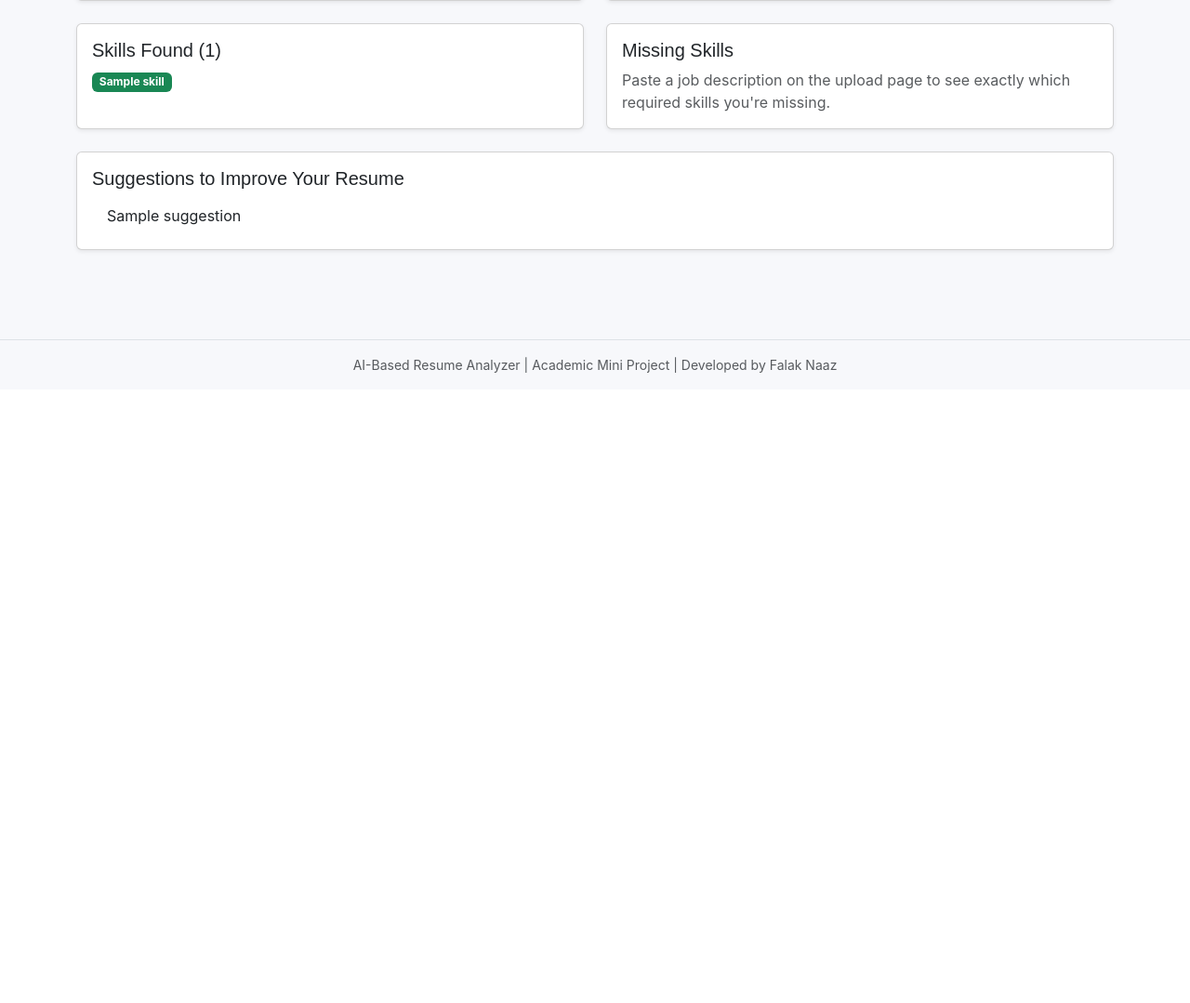
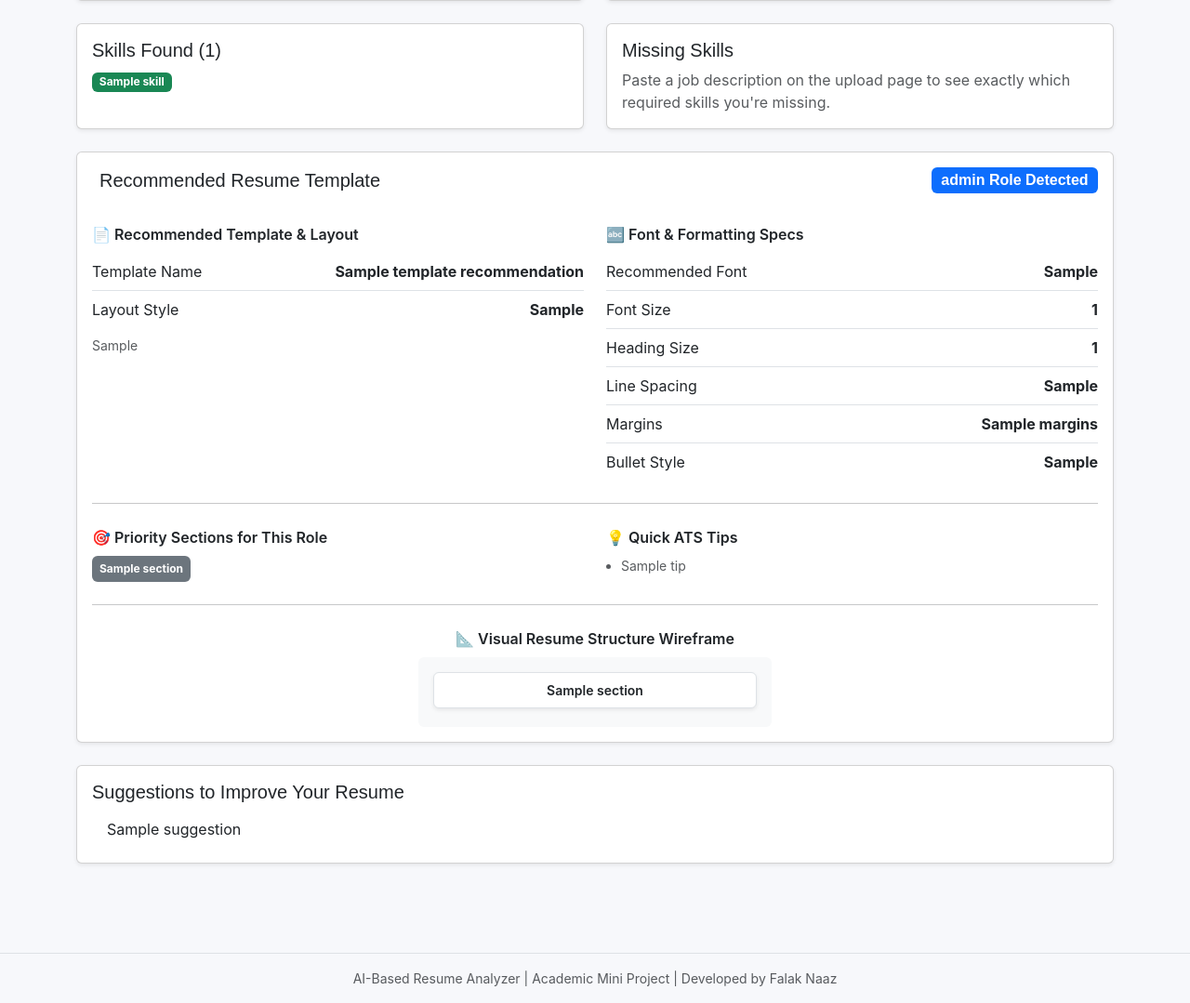
Before and after one commit to falaknaaz12/AI-Based-Resume-Analyzer, a Flask app: template templates/result.html in a window 1280 px wide. Shown: the part 901-1980 px from the top of the page at 93% size. Before the commit the page ends 1302 px from the top, so only its background shows below. Run offline with Flask 3, Linux system fonts and the light colour scheme; the template is opened without the code that fills it: most values are stand-ins (such as "Sample title", 1, 10 or a date in 2020); some libraries are stand-ins or nearby versions.

Commit message:
Added template recommendation feature

```diff
--- a/app.py
+++ b/app.py
@@ -20,7 +20,7 @@ from werkzeug.utils import secure_filename
 
 from utils.parser import extract_text, allowed_file
 from utils.extractor import parse_resume
-from utils.analyzer import analyze_resume
+from utils.analyzer import analyze_resume, recommend_resume_template
 from utils.matcher import match_resume_to_job, compute_final_ats_score
 
 BASE_DIR = os.path.abspath(os.path.dirname(__file__))
@@ -95,6 +95,7 @@ def upload():
 
         resume_data = parse_resume(raw_text)
         analysis = analyze_resume(resume_data)
+        template_recommendation = recommend_resume_template(resume_data, job_description)
 
         job_match_result = None
         if job_description and len(job_description.split()) >= 5:
@@ -110,6 +111,7 @@ def upload():
             "analyzed_at": datetime.now().strftime("%d %b %Y, %I:%M %p"),
             "resume_data": resume_data,
             "analysis": analysis,
+            "template_recommendation": template_recommendation,
             "job_match_result": job_match_result,
             "final_score": final_score,
             "score_breakdown": score_breakdown,
--- a/templates/result.html
+++ b/templates/result.html
@@ -1,4 +1,3 @@
-<!-- templates/result.html -->
 {% extends "base.html" %}
 {% block title %}Analysis Result - AI-Based Resume Analyzer{% endblock %}
 
@@ -232,6 +231,100 @@
     </div>
     {% endif %}
 
+    <!-- RECOMMENDED RESUME TEMPLATE & WIREFRAME (NEW FEATURE) -->
+    {% if template_recommendation %}
+    <div class="card shadow-sm mb-4">
+        <div class="card-body">
+            <h5 class="card-title d-flex justify-content-between align-items-center">
+                <span><i class="bi bi-easel-fill text-primary me-2"></i>Recommended Resume Template</span>
+                <span class="badge bg-primary fs-6">{{ template_recommendation.detected_role }} Role Detected</span>
+            </h5>
+
+            <div class="row g-4 mt-1">
+                <!-- Template & Layout -->
+                <div class="col-md-6">
+                    <p class="fw-semibold mb-2">📄 Recommended Template &amp; Layout</p>
+                    <ul class="list-group list-group-flush mb-0">
+                        <li class="list-group-item d-flex justify-content-between px-0">
+                            <span>Template Name</span><strong>{{ template_recommendation.template_name }}</strong>
+                        </li>
+                        <li class="list-group-item d-flex justify-content-between px-0">
+                            <span>Layout Style</span><strong>{{ template_recommendation.layout_style }}</strong>
+                        </li>
+                    </ul>
+                    <p class="text-muted small mt-2 mb-0">{{ template_recommendation.layout_reason }}</p>
+                </div>
+
+                <!-- Font & Formatting -->
+                <div class="col-md-6">
+                    <p class="fw-semibold mb-2">🔤 Font &amp; Formatting Specs</p>
+                    <ul class="list-group list-group-flush mb-0">
+                        <li class="list-group-item d-flex justify-content-between px-0">
+                            <span>Recommended Font</span><strong>{{ template_recommendation.recommended_font }}</strong>
+                        </li>
+                        <li class="list-group-item d-flex justify-content-between px-0">
+                            <span>Font Size</span><strong>{{ template_recommendation.formatting.font_size }}</strong>
+                        </li>
+                        <li class="list-group-item d-flex justify-content-between px-0">
+                            <span>Heading Size</span><strong>{{ template_recommendation.formatting.heading_size }}</strong>
+                        </li>
+                        <li class="list-group-item d-flex justify-content-between px-0">
+                            <span>Line Spacing</span><strong>{{ template_recommendation.formatting.line_spacing }}</strong>
+                        </li>
+                        <li class="list-group-item d-flex justify-content-between px-0">
+                            <span>Margins</span><strong>{{ template_recommendation.formatting.margins }}</strong>
+                        </li>
+                        <li class="list-group-item d-flex justify-content-between px-0">
+                            <span>Bullet Style</span><strong>{{ template_recommendation.formatting.bullet_style }}</strong>
+                        </li>
+                    </ul>
+                </div>
+            </div>
+
+            <hr class="my-4">
+
+            <div class="row g-4 mb-3">
+                <!-- Priority Sections -->
+                <div class="col-md-6">
+                    <p class="fw-semibold mb-2">🎯 Priority Sections for This Role</p>
+                    <div class="d-flex flex-wrap gap-2">
+                        {% for section in template_recommendation.priority_sections %}
+                        <span class="badge bg-secondary p-2">{{ section }}</span>
+                        {% endfor %}
+                    </div>
+                </div>
+
+                <!-- ATS Tips -->
+                <div class="col-md-6">
+                    <p class="fw-semibold mb-2">💡 Quick ATS Tips</p>
+                    <ul class="mb-0 ps-3 small text-muted">
+                        {% for tip in template_recommendation.ats_tips %}
+                        <li class="mb-1">{{ tip }}</li>
+                        {% endfor %}
+                    </ul>
+                </div>
+            </div>
+
+            <!-- Simple Wireframe -->
+            <hr class="my-4">
+            <p class="fw-semibold mb-2 text-center">📐 Visual Resume Structure Wireframe</p>
+            <div class="card bg-light border-0" style="max-width: 380px; margin: 0 auto;">
+                <div class="card-body p-3">
+                    {% for section in template_recommendation.wireframe_sections %}
+                    <div class="border bg-white rounded text-center py-2 mb-1 small fw-semibold shadow-sm">
+                        {{ section }}
+                    </div>
+                    {% if not loop.last %}
+                    <div class="text-center text-muted mb-1" style="line-height: 0.6;">↓</div>
+                    {% endif %}
+                    {% endfor %}
+                </div>
+            </div>
+
+        </div>
+    </div>
+    {% endif %}
+
     <!-- SUGGESTIONS -->
     <div class="card shadow-sm">
         <div class="card-body">
--- a/utils/analyzer.py
+++ b/utils/analyzer.py
@@ -8,7 +8,7 @@ Analyzes the parsed resume data to:
 """
 
 import re
-from utils.skills_db import ACTION_VERBS
+from utils.skills_db import ACTION_VERBS, TECHNICAL_SKILLS
 
 REQUIRED_SECTIONS = ["education", "skills", "projects", "experience", "certifications"]
 
@@ -244,3 +244,116 @@ def analyze_resume(parsed_data):
         "base_ats_score": base_score,
         "score_breakdown": breakdown,
     }
+# ============================================================
+# JOB-SPECIFIC TEMPLATE & WIREFRAME RECOMMENDATION
+# (Additive feature — does not modify any existing function)
+# ============================================================
+
+DESIGN_KEYWORDS = [
+    "figma", "photoshop", "illustrator", "canva", "adobe", "sketch",
+    "ui", "ux", "user interface", "user experience", "graphic design",
+    "portfolio", "branding", "typography", "wireframe", "prototyping",
+    "visual design", "product design",
+]
+
+MANAGEMENT_KEYWORDS = [
+    "management", "manager", "leadership", "stakeholder", "budget",
+    "operations", "strategy", "business analysis", "project management",
+    "product management", "scrum master", "mba", "team lead", "kpi",
+    "roadmap", "cross-functional", "p&l",
+]
+
+ATS_TIPS = [
+    "Use standard section headings like 'Experience' and 'Education' instead of creative titles.",
+    "Save and upload your resume as a text-based PDF, never a scanned image.",
+    "Avoid tables, text boxes, and multi-column layouts, which can confuse many ATS parsers.",
+    "Naturally mirror keywords from the job description in your bullet points.",
+    "Keep your contact info in the body of the page, not inside a header/footer or an image.",
+]
+
+FORMATTING_SPECS = {
+    "font_size": "11–12 pt for body text",
+    "heading_size": "14–16 pt, bold",
+    "line_spacing": "1.15",
+    "margins": "1 inch (2.54 cm) on all sides",
+    "bullet_style": "Simple round bullets (•) — avoid icons or images as bullets",
+}
+
+WIREFRAME_SECTIONS = [
+    "Header (Name & Contact Info)",
+    "Summary",
+    "Skills",
+    "Projects",
+    "Experience",
+    "Education",
+]
+
+
+def _detect_job_role(parsed_data, job_description=""):
+    """Very lightweight keyword-based role classifier: Tech / Design / Management / General."""
+    combined_text = (parsed_data.get("raw_text", "") + " " + (job_description or "")).lower()
+
+    tech_count = sum(1 for kw in TECHNICAL_SKILLS if kw in combined_text)
+    design_count = sum(1 for kw in DESIGN_KEYWORDS if kw in combined_text)
+    management_count = sum(1 for kw in MANAGEMENT_KEYWORDS if kw in combined_text)
+
+    scores = {"Tech": tech_count, "Design": design_count, "Management": management_count}
+    best_role = max(scores, key=scores.get)
+
+    if scores[best_role] == 0:
+        return "General"
+    return best_role
+
+
+def recommend_resume_template(parsed_data, job_description=""):
+    """
+    Detects the likely job role from the resume + job description, and returns
+    a simple template/layout/font/priority-section/ATS-tip recommendation.
+    Does not affect ATS scoring in any way — purely additive display data.
+    """
+    role = _detect_job_role(parsed_data, job_description)
+
+    role_configs = {
+        "Tech": {
+            "template_name": "Modern Tech Template",
+            "layout_style": "Single-column",
+            "layout_reason": "Single-column layouts parse more reliably through ATS scanners and keep the focus on skills and projects.",
+            "recommended_font": "Calibri",
+            "priority_sections": ["Projects", "Technical Skills", "GitHub / Portfolio Links", "Certifications"],
+        },
+        "Design": {
+            "template_name": "Creative Portfolio Template",
+            "layout_style": "Two-column (with a linked portfolio)",
+            "layout_reason": "A two-column layout allows a compact skills sidebar while keeping portfolio links and project visuals prominent.",
+            "recommended_font": "Georgia",
+            "priority_sections": ["Portfolio / Work Samples", "Design Tools & Software", "Projects", "Certifications"],
+        },
+        "Management": {
+            "template_name": "Executive Standard Template",
+            "layout_style": "Single-column",
+            "layout_reason": "A clear, single-column chronological layout is what recruiters and ATS systems expect for leadership-track roles.",
+            "recommended_font": "Georgia",
+            "priority_sections": ["Leadership Experience", "Achievements & Metrics", "Certifications", "Education"],
+        },
+        "General": {
+            "template_name": "ATS Standard Template",
+            "layout_style": "Single-column",
+            "layout_reason": "A single-column, no-frills layout is the safest default when the target role isn't clearly technical, creative, or managerial.",
+            "recommended_font": "Arial",
+            "priority_sections": ["Skills", "Experience", "Education", "Certifications"],
+        },
+    }
+
+    config = role_configs[role]
+
+    return {
+        "detected_role": role,
+        "template_name": config["template_name"],
+        "layout_style": config["layout_style"],
+        "layout_reason": config["layout_reason"],
+        "recommended_font": config["recommended_font"],
+        "formatting": FORMATTING_SPECS,
+        "priority_sections": config["priority_sections"],
+        "ats_tips": ATS_TIPS,
+        "wireframe_sections": WIREFRAME_SECTIONS,
+    }
```
